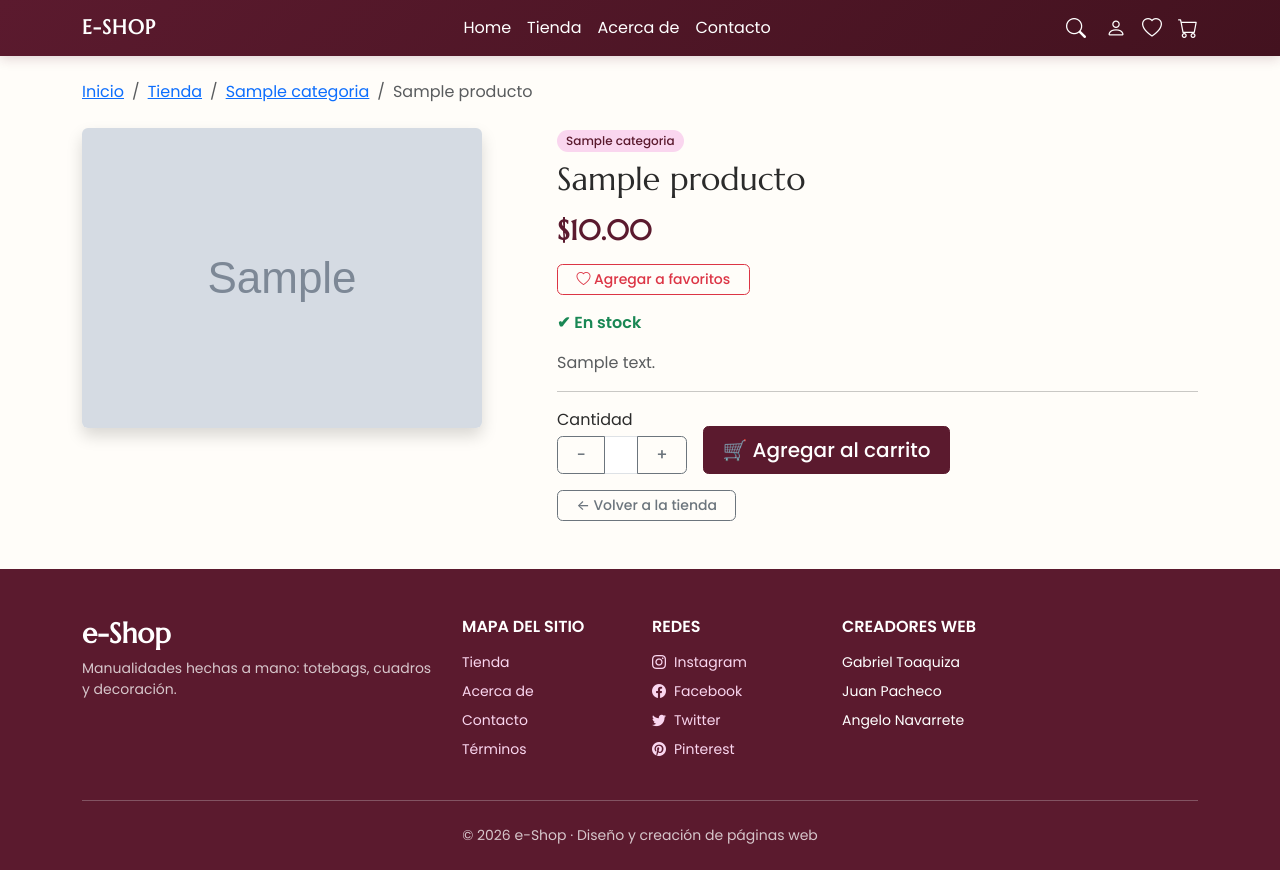
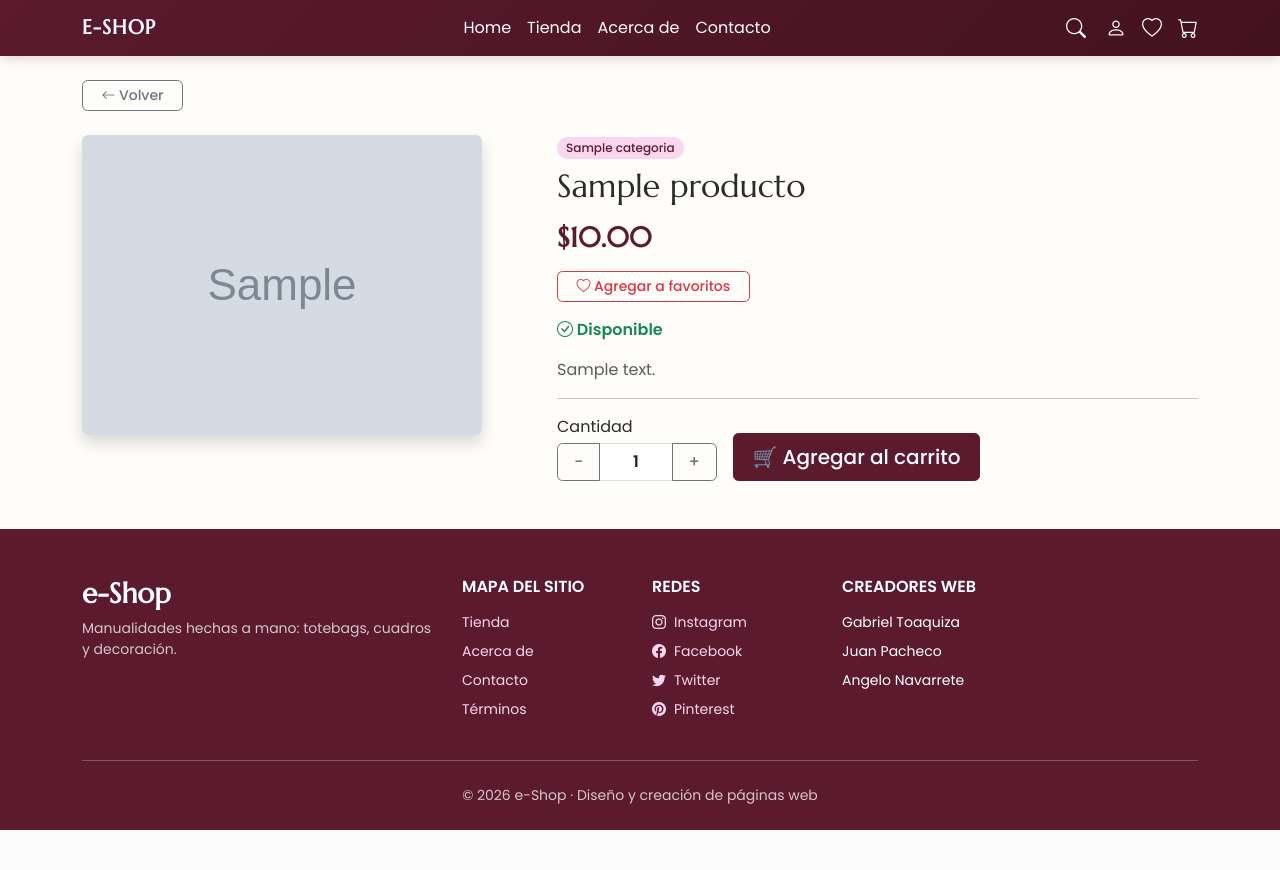
Before and after one commit to gabriel-toaquiza/e-shoop, a Flask app: page /producto/1 in a window 1280 px wide. After the commit the page ends 830 px from the top, so only its background shows below. Run offline with Flask 3, Linux system fonts and the light colour scheme; tables that the repository leaves empty hold one stand-in row (values such as "Sample post"); grey boxes marked "Sample" are stand-in pictures; some libraries are stand-ins or nearby versions.

Commit message:
Mejoras en la interfaz del detalle de producto

```diff
--- a/app/static/css/style.css
+++ b/app/static/css/style.css
@@ -205,3 +205,17 @@ footer a {
     box-shadow: 0 2px 8px rgba(0, 0, 0, .12);
     text-align: center;
 }
+
+/* ---------- Selector de cantidad (detalle de producto) ---------- */
+.selector-cantidad {
+    width: 160px;
+}
+/* Ocultar las flechitas del campo numérico para que el número se vea bien */
+.selector-cantidad input[type=number] {
+    -moz-appearance: textfield;
+}
+.selector-cantidad input[type=number]::-webkit-outer-spin-button,
+.selector-cantidad input[type=number]::-webkit-inner-spin-button {
+    -webkit-appearance: none;
+    margin: 0;
+}
--- a/app/templates/public/detalle_producto.html
+++ b/app/templates/public/detalle_producto.html
@@ -3,23 +3,11 @@
 
 {% block content %}
 
-<!-- Miga de pan -->
-<nav aria-label="breadcrumb" class="mb-4">
-  <ol class="breadcrumb">
-    <li class="breadcrumb-item">
-      <a href="{{ url_for('public.home') }}">Inicio</a>
-    </li>
-    <li class="breadcrumb-item">
-      <a href="{{ url_for('public.tienda') }}">Tienda</a>
-    </li>
-    <li class="breadcrumb-item">
-      <a href="{{ url_for('public.tienda', categoria=producto.categoria_id) }}">
-        {{ producto.categoria.nombre }}
-      </a>
-    </li>
-    <li class="breadcrumb-item active">{{ producto.nombre }}</li>
-  </ol>
-</nav>
+<!-- Volver -->
+<button type="button" onclick="history.back()"
+        class="btn btn-outline-secondary btn-sm mb-4">
+  <i class="bi bi-arrow-left"></i> Volver
+</button>
 
 <!-- Detalle principal -->
 <div class="row mb-5">
@@ -65,9 +53,9 @@
 
     <!-- Disponibilidad -->
     {% if producto.tiene_stock() %}
-      <p class="text-success fw-semibold">✔ En stock</p>
+      <p class="text-success fw-semibold"><i class="bi bi-check-circle"></i> Disponible</p>
     {% else %}
-      <p class="text-danger fw-semibold">✖ Sin stock</p>
+      <p class="text-danger fw-semibold"><i class="bi bi-x-circle"></i> No disponible</p>
     {% endif %}
 
     <!-- Descripción -->
@@ -87,15 +75,13 @@
 
           <!-- Selector de cantidad -->
           <div class="col-auto">
-            <label class="form-label mb-1">Cantidad</label>
-            <div class="input-group" style="width: 130px;">
-              <button type="button" class="btn btn-outline-secondary"
-                      id="btn-menos">−</button>
+            <label class="form-label mb-1 d-block">Cantidad</label>
+            <div class="input-group selector-cantidad">
+              <button type="button" class="btn btn-outline-secondary px-3" id="btn-menos">−</button>
               <input type="number" name="cantidad" id="cantidad"
-                     class="form-control text-center"
+                     class="form-control text-center fw-bold"
                      value="1" min="1" max="10">
-              <button type="button" class="btn btn-outline-secondary"
-                      id="btn-mas">+</button>
+              <button type="button" class="btn btn-outline-secondary px-3" id="btn-mas">+</button>
             </div>
           </div>
 
@@ -111,17 +97,9 @@
 
     {% else %}
       <button class="btn btn-secondary btn-lg" disabled>
-        Sin stock disponible
+        No disponible
       </button>
     {% endif %}
-
-    <!-- Botón volver -->
-    <div class="mt-3">
-      <a href="{{ url_for('public.tienda') }}"
-         class="btn btn-outline-secondary btn-sm">
-        ← Volver a la tienda
-      </a>
-    </div>
 
   </div>
 </div>
@@ -152,9 +130,9 @@
           ${{ "%.2f"|format(r.precio) }}
         </p>
         {% if r.tiene_stock() %}
-          <small class="text-success">En stock</small>
+          <small class="text-success">Disponible</small>
         {% else %}
-          <small class="text-danger">Sin stock</small>
+          <small class="text-danger">No disponible</small>
         {% endif %}
       </div>
 
```
